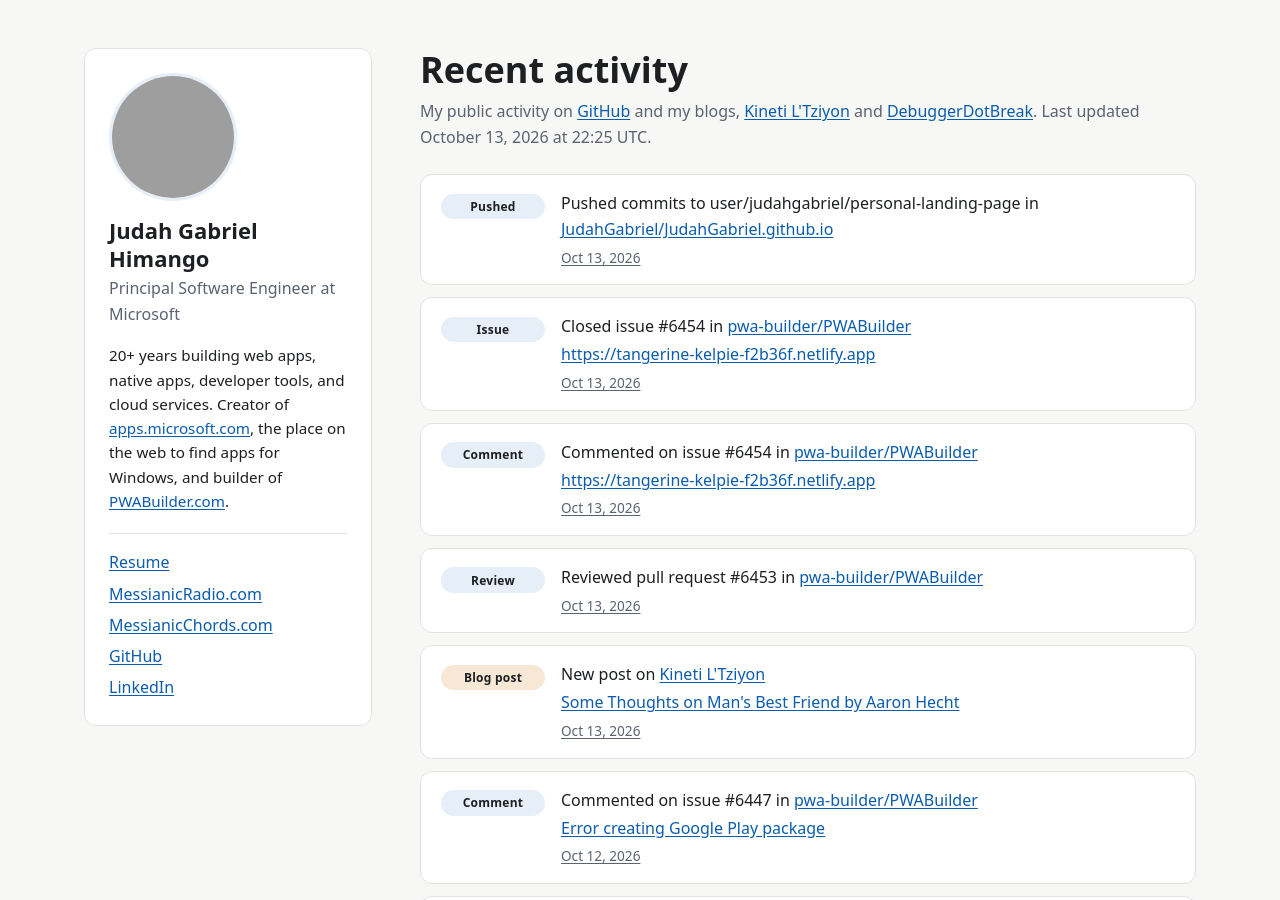
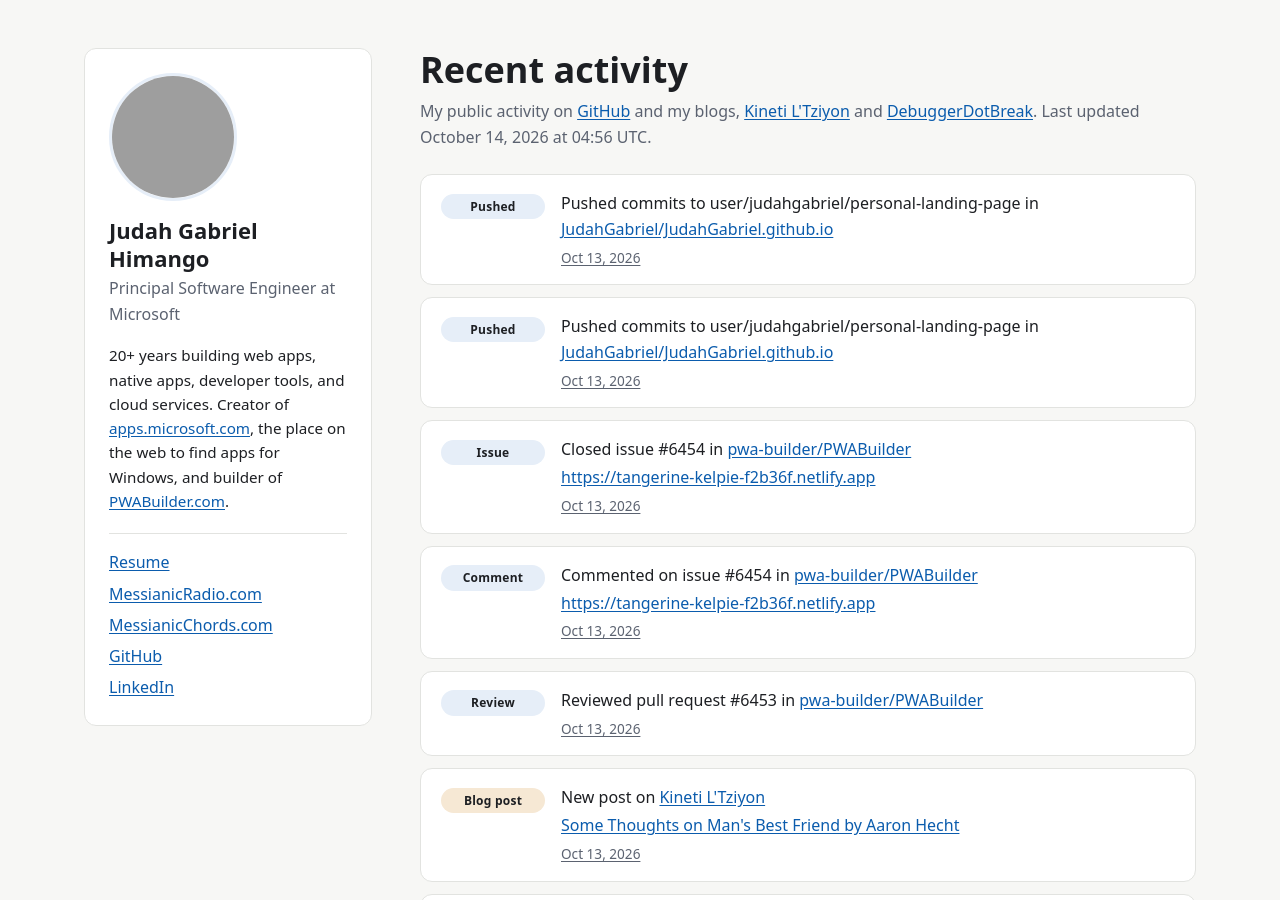
Before and after one commit to JudahGabriel/JudahGabriel.github.io, a Jekyll site: the page built from index.html, in a window 1280 px wide and 900 px high. Built offline with Jekyll 4.4.1, drawn with Linux system fonts in a browser that asks for light colours; some of the changed text lies outside the part shown; grey boxes are pictures that could not be loaded.

Commit message:
Refresh activity feed

```diff
--- a/_data/activity.json
+++ b/_data/activity.json
@@ -1,6 +1,18 @@
 {
-  "generated_at": "2026-10-13T22:25:36.514Z",
+  "generated_at": "2026-10-14T04:56:05.250Z",
   "items": [
+    {
+      "id": "github-23918138649",
+      "source": "github",
+      "context": "JudahGabriel/JudahGabriel.github.io",
+      "context_url": "https://github.com/JudahGabriel/JudahGabriel.github.io",
+      "created_at": "2026-10-13T22:28:01.000Z",
+      "kind": "push",
+      "label": "Pushed",
+      "action": "Pushed commits to user/judahgabriel/personal-landing-page in",
+      "title": null,
+      "url": "https://github.com/JudahGabriel/JudahGabriel.github.io/compare/f694e0fed57c...9da3af8a2b23"
+    },
     {
       "id": "github-23917950406",
       "source": "github",
@@ -362,18 +374,6 @@
       "url": "https://github.com/pwa-builder/PWABuilder/compare/51e40b164cd6...6d4a66bc50e0"
     },
     {
-      "id": "github-23405394719",
-      "source": "github",
-      "context": "pwa-builder/PWABuilder",
-      "context_url": "https://github.com/pwa-builder/PWABuilder",
-      "created_at": "2026-10-07T18:28:07.000Z",
-      "kind": "push",
-      "label": "Pushed",
-      "action": "Pushed commits to dependabot/npm_and_yarn/components/pwa-inking/shell-quote-1.12.0 in",
-      "title": null,
-      "url": "https://github.com/pwa-builder/PWABuilder/compare/d3aa35f76130...493597f72fd6"
-    },
-    {
       "id": "kineti-https://blog.judahgabriel.com/2026/10/some-thoughts-on-benjamin-netanyahu-and.html",
       "source": "kineti",
       "kind": "blog",
```
